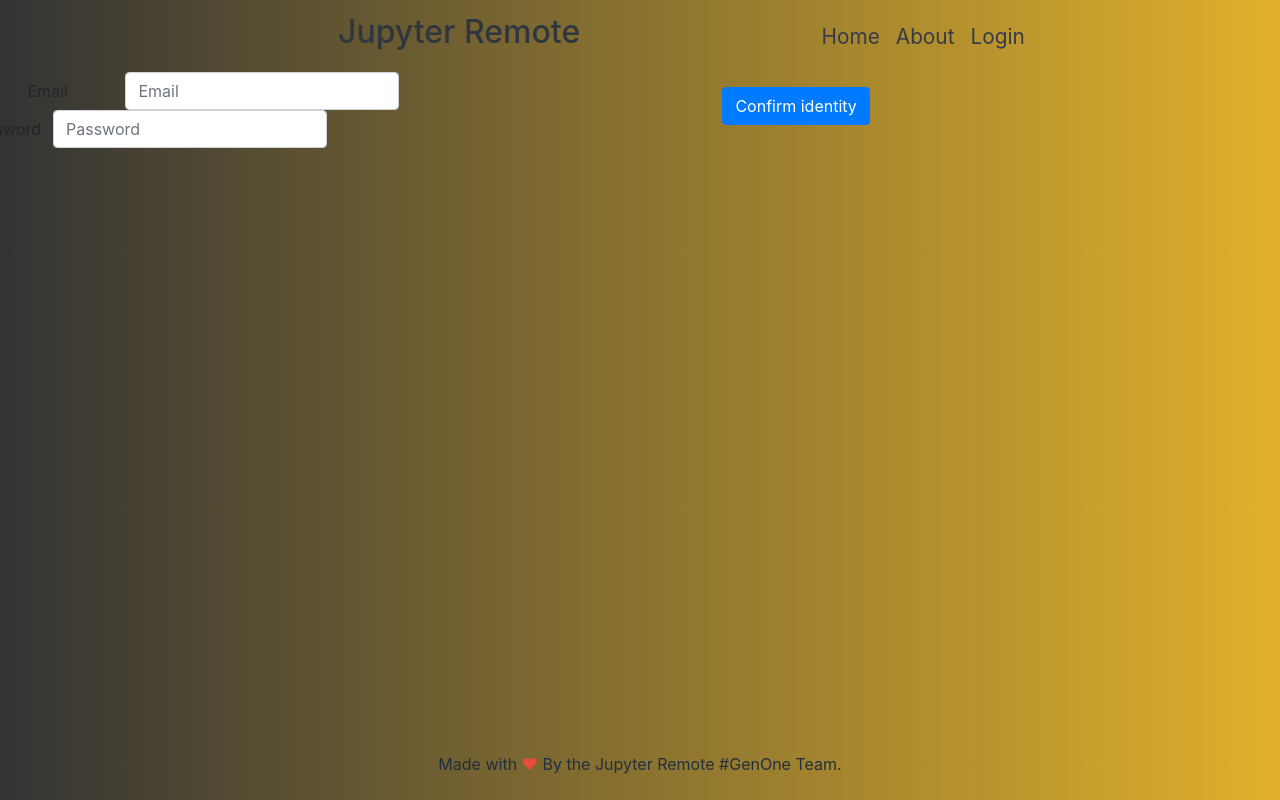
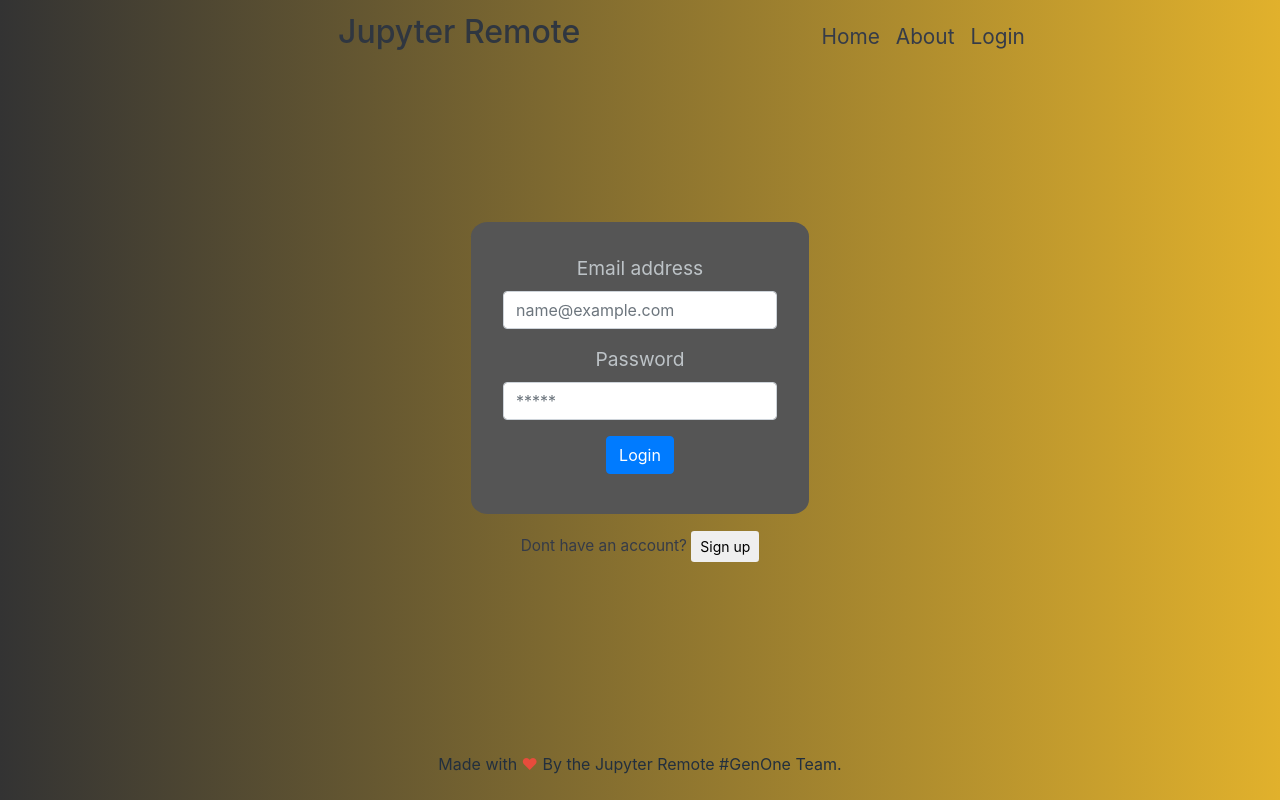
Before and after one commit to Etanyauh/JupyterRemote, a React (Create React App) app: page /auth in a window 1280 px wide. Built offline with nearby package versions, Linux system fonts and the light colour scheme.

Commit message:
Added login and signup styles

```diff
--- a/src/components/Auth/Auth.js
+++ b/src/components/Auth/Auth.js
@@ -7,7 +7,7 @@ class Auth extends Component {
         super(props)
         this.state = {
             // this is to verify if the user has an account
-            hasAccount: false
+            hasAccount: true
         }
 
         this.currentAuthState = this.currentAuthState.bind(this)
@@ -15,9 +15,8 @@ class Auth extends Component {
 
     render() {
        return (
-            <form className="form-inline">
+            <form className="auth-form">
                 {this.currentAuthState()}
-                <button type="submit" className="btn btn-primary mb-2">Confirm identity</button>
             </form>
         )
     }
@@ -26,10 +25,34 @@ class Auth extends Component {
         const { hasAccount } = this.state
 
         if (hasAccount) {
-            return <Login />
+            return (
+                <div>
+                    <Login />
+                    <small>Dont have an account? <button className="btn btn-sm" onClick={(e) => this.accountState(e)}>Sign up</button></small>
+                </div>
+            )
         }
 
-        return <Signup />
+        return (
+            <div>
+                <Signup />
+                <small>Already have an account? <button className="btn btn-sm" onClick={(e) => this.accountState(e)}>Login</button></small>
+            </div>
+        )
+    }
+
+    accountState(event) {
+        event.preventDefault()
+
+        if (this.state.hasAccount) {
+            this.setState({
+                hasAccount: false
+            })
+        } else {
+            this.setState({
+                hasAccount: true
+            })
+        }
     }
 }
 
--- a/src/components/Auth/Login.js
+++ b/src/components/Auth/Login.js
@@ -3,14 +3,19 @@ import React, { Component } from 'react'
 class Login extends Component {
     render() {
         return (
-            <div className="form-group mb-2">
-                <label for="staticEmail2" className="sr-only">Email</label>
-                <input type="text" className="form-control-plaintext" id="staticEmail2" placeholder="email@example.com"></input>
-                <div className="form-group mb-2">
-                    <label for="inputPassword2" className="sr-only">Password</label>
-                    <input type="password" className="form-control" id="inputPassword2" placeholder="Password"></input>
+            <div className="form-box">
+                <div className="form-group">
+                    <label className="form-label" htmlFor="email">Email address</label>
+                    <input type="email" className="form-control" id="email" placeholder="name@example.com"></input>
                 </div>
-            </div>
+
+                <div className="form-group">
+                    <label className="form-label" htmlFor="password">Password</label>
+                    <input type="password" className="form-control" id="password" placeholder="*****"></input>
+                </div>
+
+                <button type="submit" className="btn btn-primary mb-2">Login</button>
+           </div>
         )
     }
 }
--- a/src/components/Auth/Signup.js
+++ b/src/components/Auth/Signup.js
@@ -3,24 +3,33 @@ import React, { Component } from 'react'
 class Signup extends Component {
     render() {
         return (
-            <div class="form-group row">
-                <label for="inputEmail3" class="col-sm-2 col-form-label">Email</label>
-                <div class="col-sm-10">
-                    <input type="email" class="form-control" id="inputEmail3" placeholder="Email"></input>
+            <div className="form-box">
+                <div className="form-group">
+                    <label className="form-label" htmlFor="email">Email address</label>
+                    <input type="email" className="form-control" id="email" placeholder="name@example.com"></input>
                 </div>
 
-            <div class="form-group row">
-                <label for="inputPassword3" class="col-sm-2 col-form-label">Password</label>
-                <div class="col-sm-10">
-                    <input type="password" class="form-control" id="inputPassword3" placeholder="Password"></input>
+                <div className="form-group">
+                    <label className="form-label" htmlFor="password">Password</label>
+                    <input type="password" className="form-control" id="password" placeholder="*****"></input>
                 </div>
-            </div>
 
-         </div>
+                <div className="form-group">
+                    <label className="form-label" htmlFor="job">Job</label>
+                    <select className="form-control" id="job">
+                        <option>Student</option>
+                        <option>Data Scientist</option>
+                        <option>Programmer</option>
+                        <option>Other</option>
+                    </select>
+                </div>
+
+                <button type="submit" className="btn btn-primary mb-2">Signup</button>
+           </div>
         )
-
-        }
 
     }
 
+}
+
 export default Signup
--- /dev/null
+++ b/src/styles/components/auth/auth.scss
@@ -0,0 +1,23 @@
+.auth-form {
+    margin: 0 auto;
+    width: 30%;
+    height: 100%;
+    display: flex;
+    flex-direction: column;
+    justify-content: center;
+    align-items: center;
+    text-align: center;
+    color: #353b48;
+    font-size: 1.2rem;
+}
+
+.form-box {
+    background: #555;
+    padding: 2rem;
+    border-radius: 5%;
+    margin-bottom: 1rem;
+}
+
+.form-label {
+    color: #bdc3c7;
+}
--- a/src/styles/components/main.scss
+++ b/src/styles/components/main.scss
@@ -1,3 +1,4 @@
 @import 'header/navbar.scss';
 @import 'home/home.scss';
 @import 'footer/footer.scss';
+@import 'auth/auth.scss';
```
